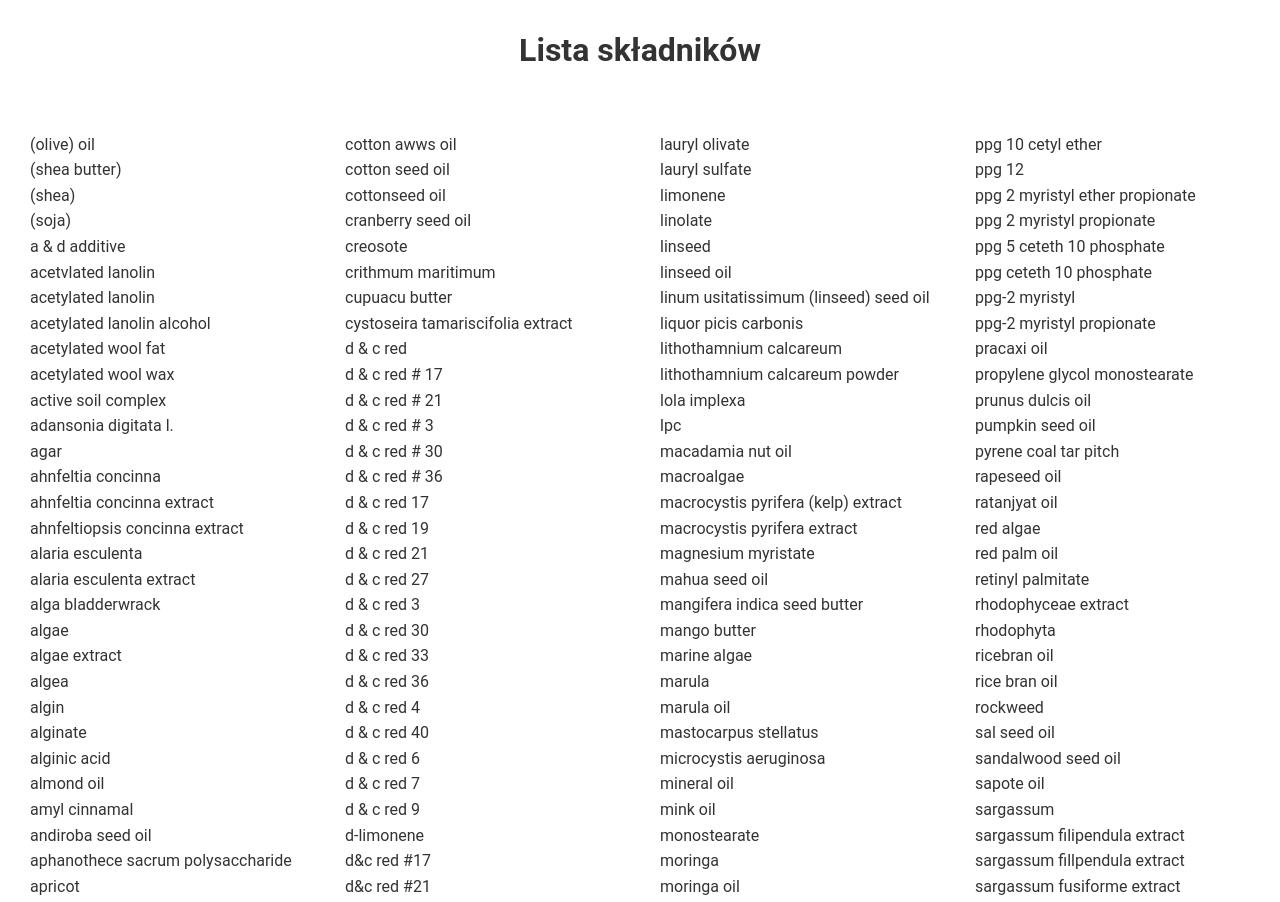
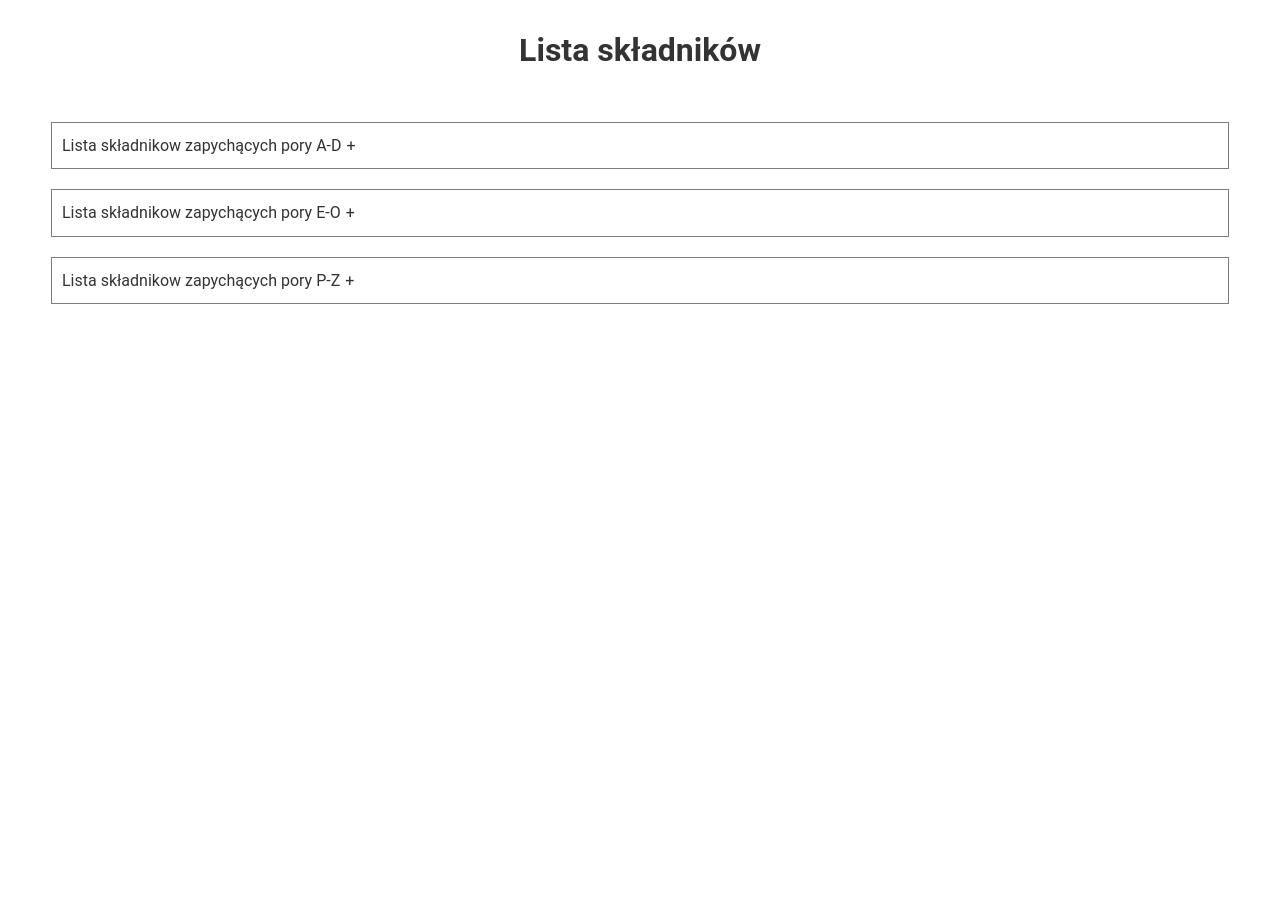
Before and after one commit to GrzeCHu-a11y/comedogenicity-checker, a React (Vite) app: page / in a window 1280 px wide. Shown: the part 1060-1962 px from the top of the page. After the commit the page ends 1364 px from the top, so only its background shows below. Built offline with nearby package versions, Linux system fonts and the light colour scheme.

Commit message:
feat: Created system for filtering ingredients

```diff
--- a/src/components/sections/IngredientsListSection.jsx
+++ b/src/components/sections/IngredientsListSection.jsx
@@ -1,35 +1,54 @@
 import SectionHeader from "../sectionHeader/SectionHeader"
 import IngredientsData from "../../ingredients.json";
 import styles from "./IngredientsListSection.module.css";
+import { useState } from "react";
 
 const IngredientsListSection = () => {
     const ingredients = IngredientsData.ingredients
+    const [activeSection, setActiveSection] = useState(null);
 
-    const splitIntoFour = (array) => {
-        const quarter = Math.ceil(array.length / 4);
+    const sortedIngredients = ingredients.sort();
 
-        const part1 = array.slice(0, quarter);
-        const part2 = array.slice(quarter, quarter * 2);
-        const part3 = array.slice(quarter * 2, quarter * 3);
-        const part4 = array.slice(quarter * 3);
+    const sections = [
+        { label: "A-D", key: "AD", list: sortedIngredients.filter(i => /^[A-D]/i.test(i)) },
+        { label: "E-O", key: "EO", list: sortedIngredients.filter(i => /^[E-O]/i.test(i)) },
+        { label: "P-Z", key: "PZ", list: sortedIngredients.filter(i => /^[P-Z]/i.test(i)) }
+    ];
 
-        return [part1, part2, part3, part4];
-    };
+    console.log(sections)
 
-    const columns = splitIntoFour(ingredients)
+    function handleclick(key) {
+        if (activeSection === key) {
+            setActiveSection(null)
+        } else {
+            setActiveSection(key)
+        }
+
+    }
 
     return (
         <>
             <section>
                 <SectionHeader title={"Lista składników"} />
+
                 <div className={styles.wrapper}>
-                    {columns.map((column, index) => (
-                        <ul key={index} className={styles.column}>
-                            {column.map((ingredient, i) => (
-                                <li key={i}>{ingredient}</li>
-                            ))}
-                        </ul>
-                    ))}
+                    {
+                        sections.map(({ label, key, list }) => (
+                            <div className={styles.itemsContainer} key={key} onClick={() => handleclick(key)}>
+                                <div className={styles.positioner}>
+                                    <h4>Lista składnikow zapychących pory {label}</h4>
+                                    <span>{activeSection === key ? "-" : "+"}</span>
+                                </div>
+                                <div className={`${activeSection === key ? styles.visible : styles.disabled}`}>
+                                    {list.length > 0 ? (
+                                        list.map((ingredient, index) => <p key={index}>{ingredient}</p>)
+                                    ) : (
+                                        <p>Brak składników</p>
+                                    )}
+                                </div>
+                            </div>
+                        ))
+                    }
                 </div>
             </section>
         </>
--- a/src/components/sections/IngredientsListSection.module.css
+++ b/src/components/sections/IngredientsListSection.module.css
@@ -1,22 +1,33 @@
 .wrapper {
     display: flex;
-    justify-content: center;
-    gap: 20px;
+    flex-direction: column;
+    align-items: center;
 }
 
-.column {
-    width: 23%;
+.itemsContainer {
+    box-sizing: border-box;
     padding: 10px;
-    border-radius: 5px;
+    width: 95%;
+    border: 1px solid rgb(126, 125, 125);
 }
 
-@media (max-width: 768px) {
-    .wrapper {
-        flex-direction: column;
-        align-items: center;
-    }
+.itemsContainer:nth-child(2) {
+    margin: 20px 0;
+}
 
-    .column {
-        max-width: 100%;
-    }
+.positioner {
+    cursor: pointer;
+    display: flex;
+    flex-direction: row;
+    gap: 5px;
 }
+
+.disabled {
+    max-height: 0;
+    overflow: hidden;
+}
+
+.visible {
+    height: auto;
+    overflow: hidden;
+}
```
